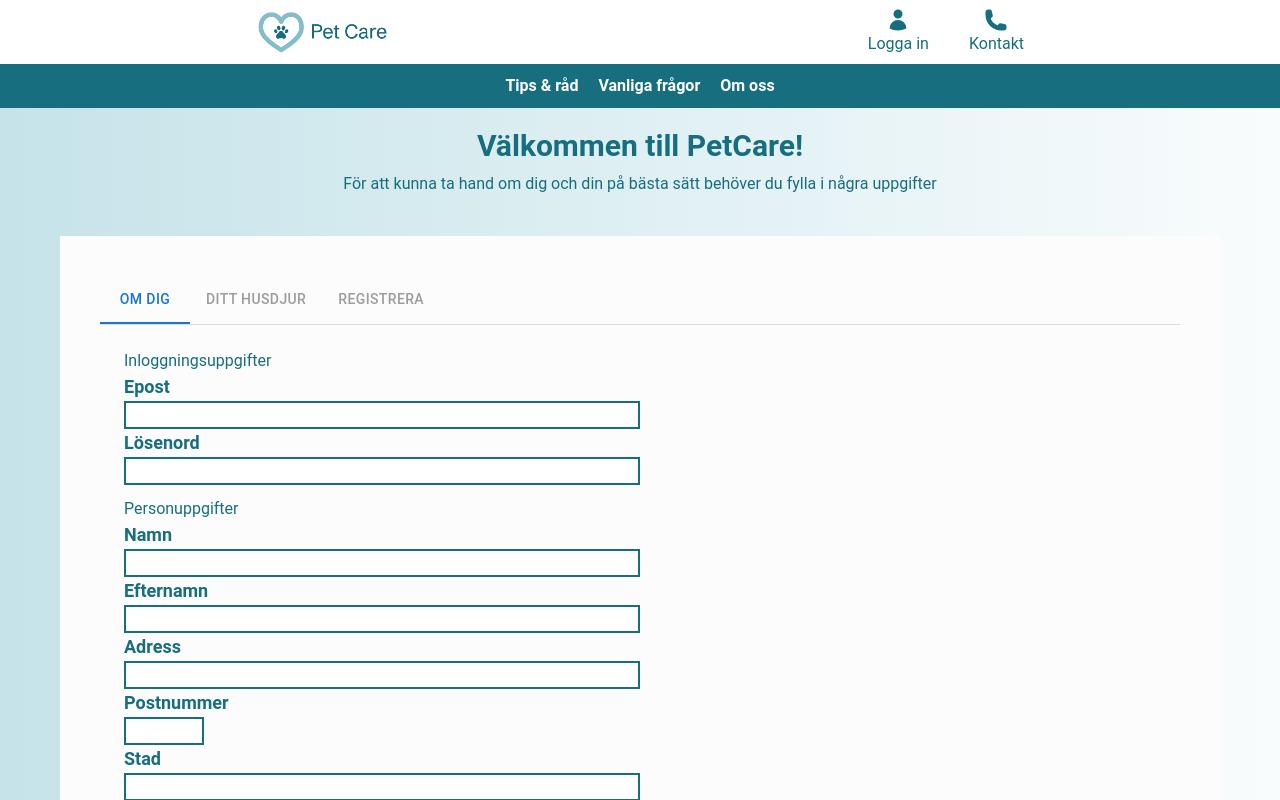
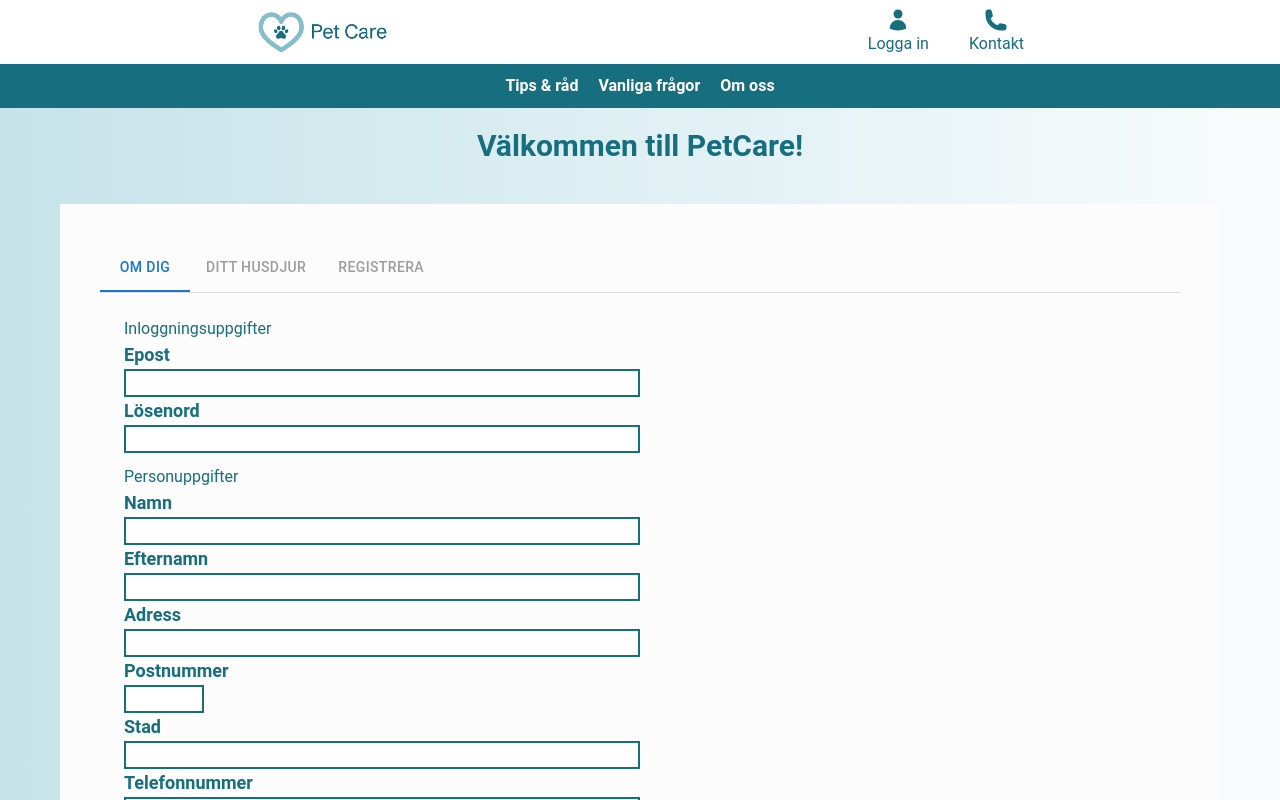
Before and after one commit to naathaliie/Nathalies-degree-project, a Next.js app in the folder pet-care/: page /users/new in a window 1280 px wide. Shown: the top 800 px of the page. Built offline with nearby package versions, Linux system fonts and the light colour scheme.

Commit message:
updated look and structure

```diff
--- a/pet-care/src/app/users/new/page.tsx
+++ b/pet-care/src/app/users/new/page.tsx
@@ -6,38 +6,17 @@ import RegistrationTabPanel from "@/app/components/RegistrationTabPanel";
 import { useAppSelector } from "@/lib/hooks";
 
 const NewUserPage = () => {
-  const currentSelectedPet = useAppSelector(
-    (state: RootState) => state.pets.selectedPet
-  );
-  const currentUser = useAppSelector((state) => state.auth.currentUser);
   return (
     <div className="NewUserPage bg-gradient-to-r from-[#C5E3E9] to-[#F9FCFD] bg-opacity-25 p-5 min-h-screen text-petCare-sapphireTeal-dark">
-      {currentUser ? (
-        <h1>
-          Lägga till ett nytt husdjur när du är inloggad gör du via mina sidor
-        </h1>
-      ) : (
       <>
         <div className="flex flex-col items-center gap-2">
           <h1 className="text-3xl font-bold">Välkommen till PetCare!</h1>
-            {currentSelectedPet === choosablePetsArray[3] ? (
-              <h2 className="">
-                För att kunna ta hand om dig och ditt {currentSelectedPet} på
-                bästa sätt behöver du fylla i några uppgifter
-              </h2>
-            ) : (
-              <h2 className="">
-                För att kunna ta hand om dig och din {currentSelectedPet} på
-                bästa sätt behöver du fylla i några uppgifter
-              </h2>
-            )}
         </div>
 
         <div className="FormBox m-10 p-10 bg-petCare-myWhite">
           <RegistrationTabPanel />
         </div>
       </>
-      )}
     </div>
   );
 };
```
Lines whose indentation alone changed are shown as unchanged.
